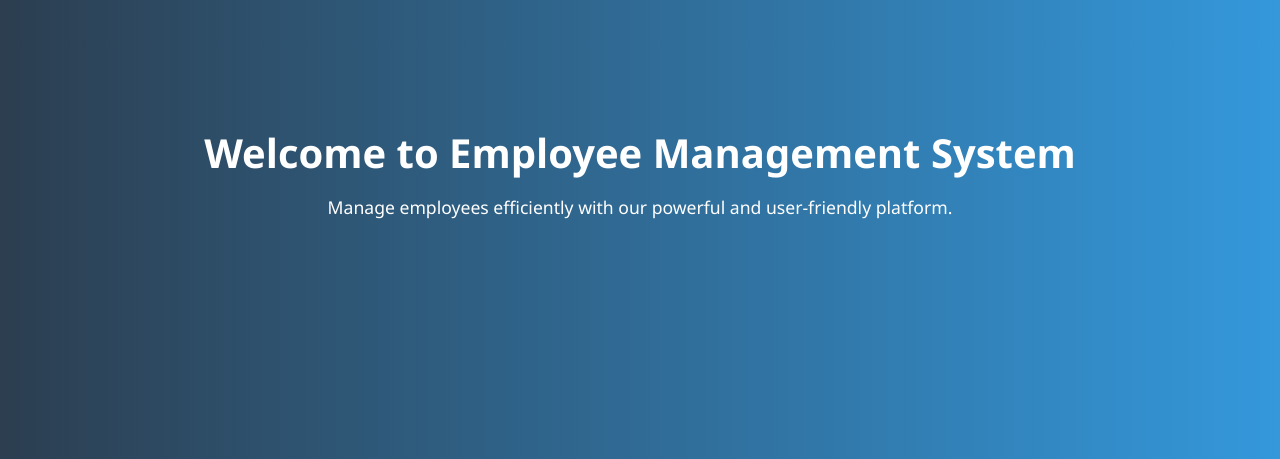
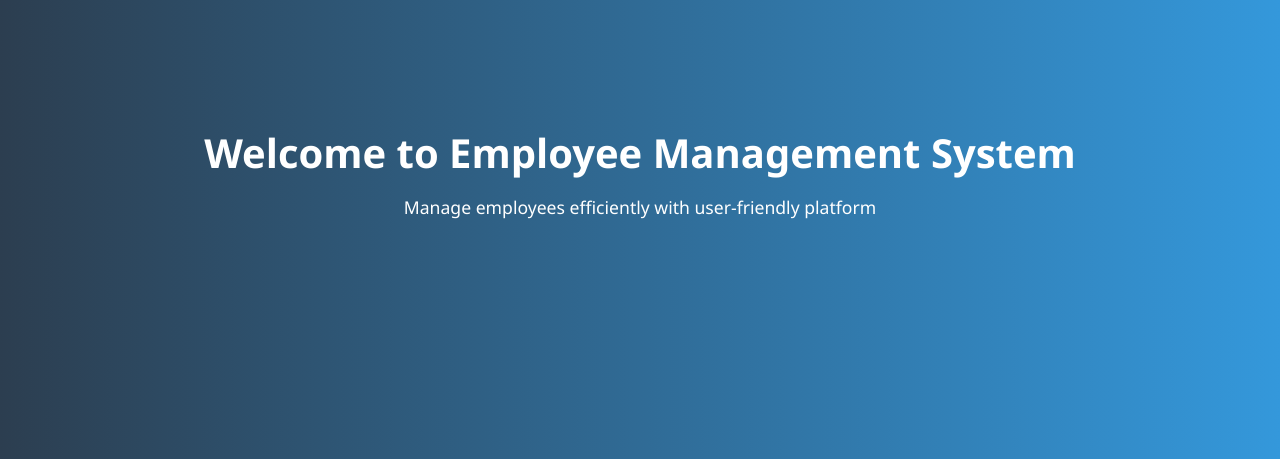
Before and after one commit to deba911/Employee-Management-System, a Django app: page / in a window 1280 px wide. Shown: the part 213-672 px from the top of the page. Run offline with Django 3.2, Linux system fonts and the light colour scheme.

Commit message:
home page changes

```diff
--- a/templates/home.html
+++ b/templates/home.html
@@ -106,7 +106,7 @@
 
     <div class="welcome-content">
         <h2>Welcome to Employee Management System</h2>
-        <p>Manage employees efficiently with our powerful and user-friendly platform.</p>
+        <p>Manage employees efficiently with user-friendly platform</p>
     </div>
 
 </body>
```
